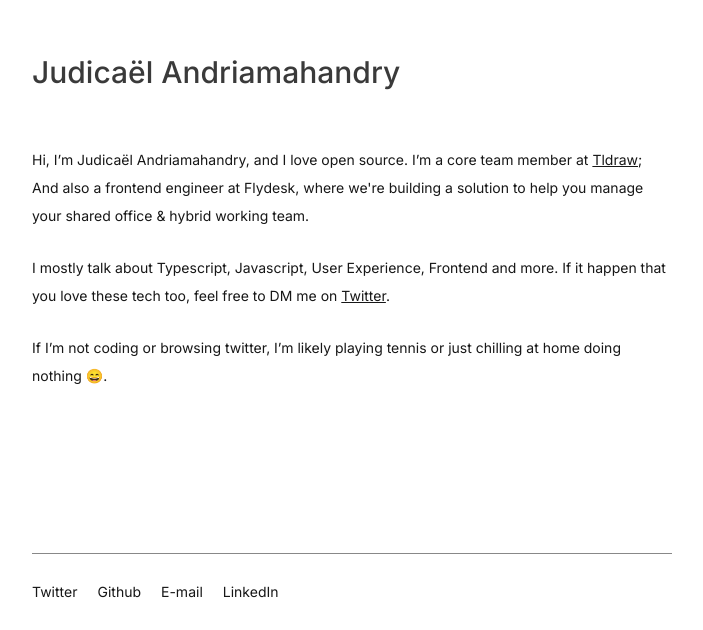
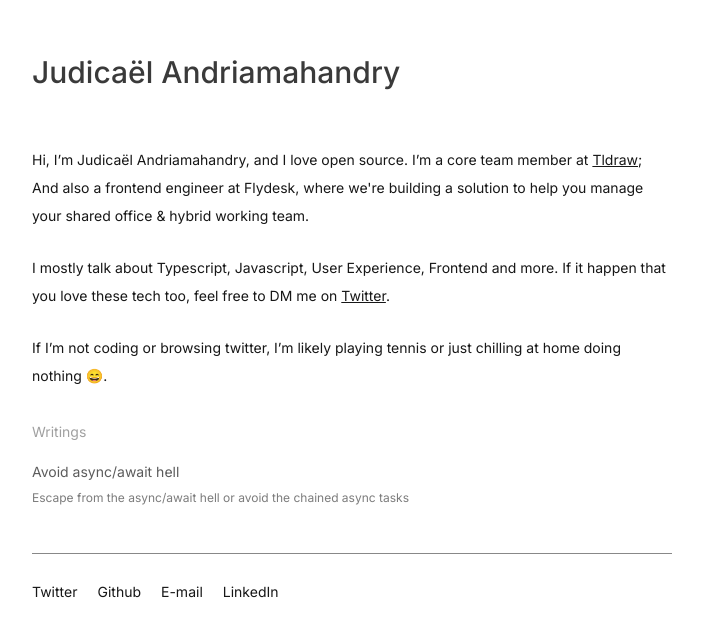
Before and after one commit to judicaelandria/judicaelportfolio, a Next.js app: page / in a window 1280 px wide. Shown: the part 170-800 px from the top of the page, without its empty margins (288-991 px from the left). Built offline with nearby package versions, Linux system fonts and the light colour scheme.

Commit message:
feat: add writings

```diff
--- /dev/null
+++ b/components/Me.tsx
@@ -0,0 +1,35 @@
+import { socials } from "../lib/constants";
+import { ExternalLink } from "./ExternalLink";
+
+export const Me = () => {
+  return (
+    <div className="space-y-14 mt-5 md:mt-56">
+      <h1 className="text-3xl text-fg-light dark:text-fg-dark font-medium">
+        Judicaël Andriamahandry
+      </h1>
+      <div className="space-y-6">
+        <p className="text-sm text-text-color-light dark:text-text-color-dark leading-7">
+          Hi, I’m Judicaël Andriamahandry, and I love open source. I’m a core
+          team member at{" "}
+          <ExternalLink
+            title="Tldraw"
+            link="https://github.com/tldraw/tldraw"
+            underlined
+          />
+          ; And also a frontend engineer at Flydesk, where we're building a
+          solution to help you manage your shared office & hybrid working team.
+        </p>
+        <p className="text-sm text-text-color-light dark:text-text-color-dark leading-7">
+          I mostly talk about Typescript, Javascript, User Experience, Frontend
+          and more. If it happen that you love these tech too, feel free to DM
+          me on{" "}
+          <ExternalLink title="Twitter" link={socials[0].link} underlined />.
+        </p>
+        <p className="text-sm text-text-color-light dark:text-text-color-dark leading-7">
+          If I’m not coding or browsing twitter, I’m likely playing tennis or
+          just chilling at home doing nothing 😄.
+        </p>
+      </div>
+    </div>
+  );
+};
--- /dev/null
+++ b/components/Writings.tsx
@@ -0,0 +1,37 @@
+import { writings } from "../lib/data";
+
+interface ItemProps {
+  title: string;
+  desc: string;
+  link: string;
+}
+
+export const Writings = () => {
+  return (
+    <div className="space-y-5">
+      <h4 className="text-gray text-sm">Writings</h4>
+      <div className="space-y-2">
+        {writings.map(({ id, link, title, desc }) => (
+          <WritingItem title={title} link={link} desc={desc} key={id} />
+        ))}
+      </div>
+    </div>
+  );
+};
+
+export const WritingItem = ({ title, desc, link }: ItemProps) => {
+  return (
+    <a
+      href={link}
+      target="_blank"
+      className="flex flex-col gap-2 cursor-pointer duration-300 opacity-70 hover:opacity-100 transition-all"
+    >
+      <h3 className="text-sm text-text-color-light dark:text-text-color-dark">
+        {title}
+      </h3>
+      <p className="text-xs text-text-color-light/80 dark:text-text-color-dark/80">
+        {desc}
+      </p>
+    </a>
+  );
+};
--- /dev/null
+++ b/lib/data.ts
@@ -0,0 +1,10 @@
+import { v4 } from "uuid";
+
+export const writings = [
+  {
+    id: v4(),
+    title: "Avoid async/await hell",
+    desc: "Escape from the async/await hell or avoid the chained async tasks",
+    link: "https://dev.to/judionit/avoid-asyncawait-hell-2gb6",
+  },
+];
--- a/package.json
+++ b/package.json
@@ -13,12 +13,14 @@
     "next": "12.3.1",
     "next-themes": "^0.2.1",
     "react": "18.2.0",
-    "react-dom": "18.2.0"
+    "react-dom": "18.2.0",
+    "uuid": "^9.0.0"
   },
   "devDependencies": {
     "@types/node": "18.7.19",
     "@types/react": "18.0.21",
     "@types/react-dom": "18.0.6",
+    "@types/uuid": "^8.3.4",
     "autoprefixer": "^10.4.12",
     "eslint": "8.24.0",
     "eslint-config-next": "12.3.1",
--- a/pages/index.tsx
+++ b/pages/index.tsx
@@ -1,6 +1,8 @@
 import type { NextPage } from "next";
 import { ExternalLink } from "../components/ExternalLink";
+import { Me } from "../components/Me";
 import { SEO } from "../components/SEO";
+import { Writings } from "../components/Writings";
 import { socials } from "../lib/constants";
 
 const Home: NextPage = () => {
@@ -8,41 +10,9 @@ const Home: NextPage = () => {
     <div className="w-full min-h-screen font-inter flex justify-center items-center">
       <SEO />
       <div className="w-full h-full md:max-w-[640px] flex flex-col min-h-screen">
-        <main className="w-full h-full px-6 md:px-0">
-          <div className="space-y-14 mt-5 md:mt-56">
-            <h1 className="text-3xl text-fg-light dark:text-fg-dark font-medium">
-              Judicaël Andriamahandry
-            </h1>
-            <div className="space-y-6">
-              <p className="text-sm text-text-color-light dark:text-text-color-dark leading-7">
-                Hi, I’m Judicaël Andriamahandry, and I love open source. I’m a
-                core team member at{" "}
-                <ExternalLink
-                  title="Tldraw"
-                  link="https://github.com/tldraw/tldraw"
-                  underlined
-                />
-                ; And also a frontend engineer at Flydesk, where we're building
-                a solution to help you manage your shared office & hybrid
-                working team.
-              </p>
-              <p className="text-sm text-text-color-light dark:text-text-color-dark leading-7">
-                I mostly talk about Typescript, Javascript, User Experience,
-                Frontend and more. If it happen that you love these tech too,
-                feel free to DM me on{" "}
-                <ExternalLink
-                  title="Twitter"
-                  link={socials[0].link}
-                  underlined
-                />
-                .
-              </p>
-              <p className="text-sm text-text-color-light dark:text-text-color-dark leading-7">
-                If I’m not coding or browsing twitter, I’m likely playing tennis
-                or just chilling at home doing nothing 😄.
-              </p>
-            </div>
-          </div>
+        <main className="w-full h-full px-6 md:px-0 space-y-8">
+          <Me />
+          <Writings />
         </main>
         <footer className="mt-auto border-t-[0.1px] border-t-fg-light/60 dark:border-t-fg-dark/60 py-7 px-6 md:px-0">
           <div className="flex items-center gap-5">
--- a/tailwind.config.js
+++ b/tailwind.config.js
@@ -13,6 +13,7 @@ module.exports = {
         "bg-light": "#fff",
         "fg-light": "#3a3a3a",
         "text-color-light": "#171717",
+        gray: "#a0a0a0",
       },
       fontFamily: {
         inter: ["Inter", "var(--font-fallback)"],
```
